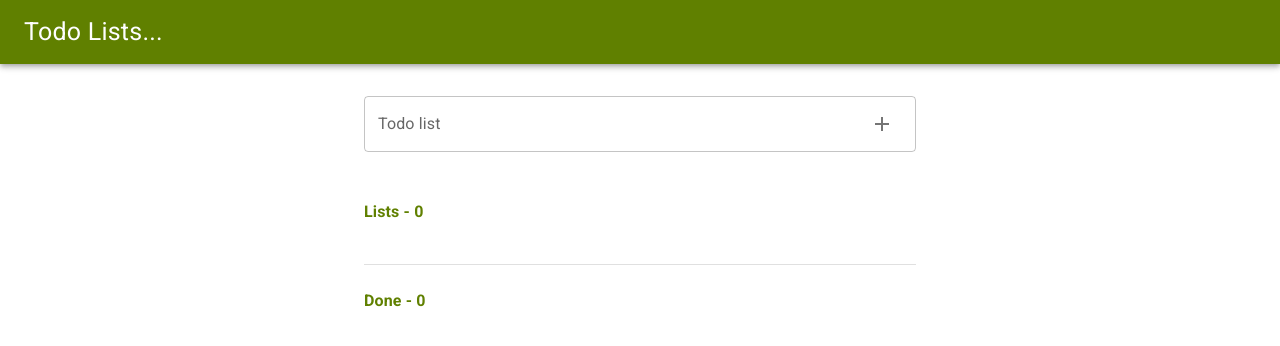
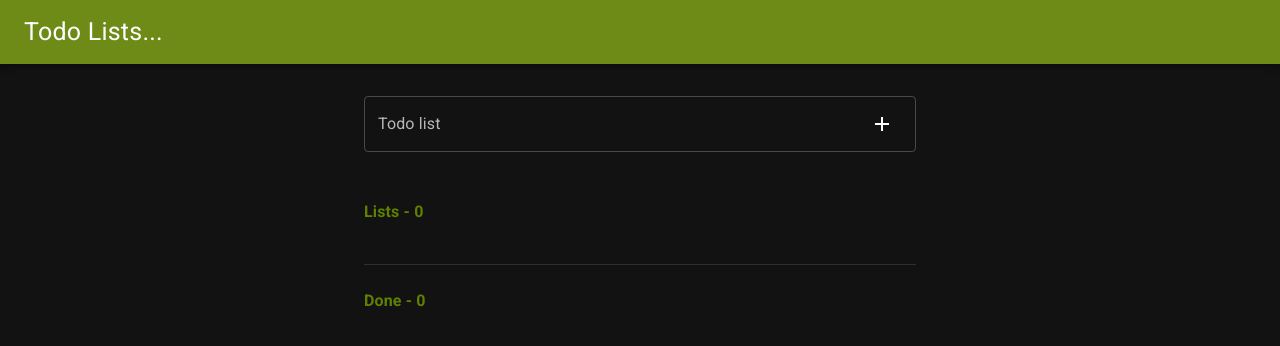
Before and after one commit to thantiam/React_Web_git, a React (Vite) app: page / in a window 1280 px wide. Shown: the top 346 px of the page. Built offline with nearby package versions, Linux system fonts and the light colour scheme.

Commit message:
add AppProvider File

```diff
--- /dev/null
+++ b/src/AppProvider.jsx
@@ -0,0 +1,27 @@
+import { createContext, useContext, useState } from 'react';
+import { ThemeProvider, createTheme } from '@mui/material/styles';
+import { CssBaseline } from '@mui/material';
+
+
+       const AppContext = createContext();
+
+export default function AppProvider({children}){
+
+           const [mode, setMode] = useState("dark");
+           const theme = createTheme({
+                 palette: {
+                        mode: mode,
+                     },
+            });
+
+    return <AppContext.Provider value={{ mode, setMode }}>
+                  <ThemeProvider theme = {theme} >
+                    {children}
+                    <CssBaseline />
+                  </ThemeProvider>
+           </AppContext.Provider>
+}
+
+export function useApp(){
+    return useContext(AppContext);
+}
--- a/src/main.jsx
+++ b/src/main.jsx
@@ -2,30 +2,17 @@ import { StrictMode } from 'react'
 import { createRoot } from 'react-dom/client'
 
 import App from './App.jsx'
+import AppProvider from './AppProvider.jsx';
 
 import '@fontsource/roboto/300.css';
 import '@fontsource/roboto/400.css';
 import '@fontsource/roboto/500.css';
 import '@fontsource/roboto/700.css';
 
-import { CssBaseline } from '@mui/material';
-
-
-import { ThemeProvider, createTheme } from '@mui/material/styles';
-
-
-const theme = createTheme({
-  palette: {
-    mode: 'light',
-  },
-});
-
-
 createRoot(document.getElementById('root')).render(
   <StrictMode>
-    <ThemeProvider theme={theme} >
+      <AppProvider>
         <App />
-        <CssBaseline/>
-    </ThemeProvider>
+      </AppProvider>
   </StrictMode>,
 )
```
